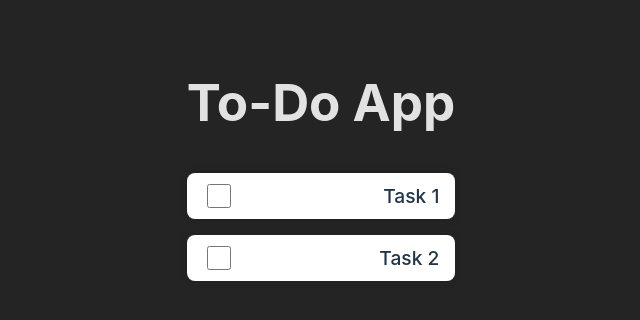
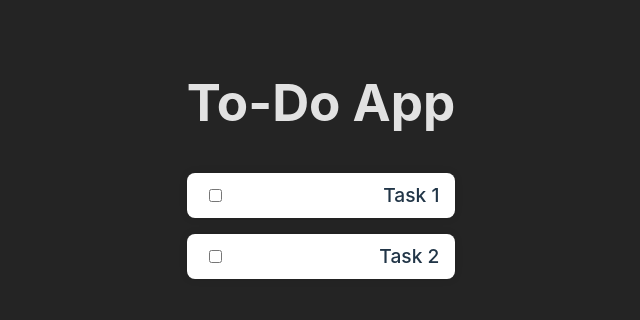
Before and after one commit to CharlyCR3110/To-Do-App, a React (Vite) app: page / in a window 1280 px wide. Shown: the top 320 px of the page, without its empty margins (319-959 px from the left). Built offline with nearby package versions, Linux system fonts and the light colour scheme.

Commit message:
refactor: improve TaskItem component to include checkbox functionality

```diff
--- a/src/components/TaskItem.jsx
+++ b/src/components/TaskItem.jsx
@@ -1,10 +1,27 @@
-import '../styles/TaskItem.css'
+import React, { useState } from 'react';
+import '../styles/TaskItem.css';
 
 export function TaskItem({ children }) {
+  const [isChecked, setIsChecked] = useState(false);
+
+  const handleCheckboxChange = () => {
+    setIsChecked(!isChecked);
+  };
+
   return (
     <div className="item">
-        <input type="checkbox" className="item-done-check" name="item-done-check"/>
-        <label htmlFor="item-done-check" className="item-label">{children}</label>
+      <div className="item-done-check" onClick={handleCheckboxChange}>
+        <input
+          type="checkbox"
+          id="item-done-check"
+          name="item-done-check"
+          checked={isChecked}
+        />
+        <span></span>
+      </div>
+      <label htmlFor="item-done-check" className="item-label">
+        {children}
+      </label>
     </div>
-  )
+  );
 }
```
